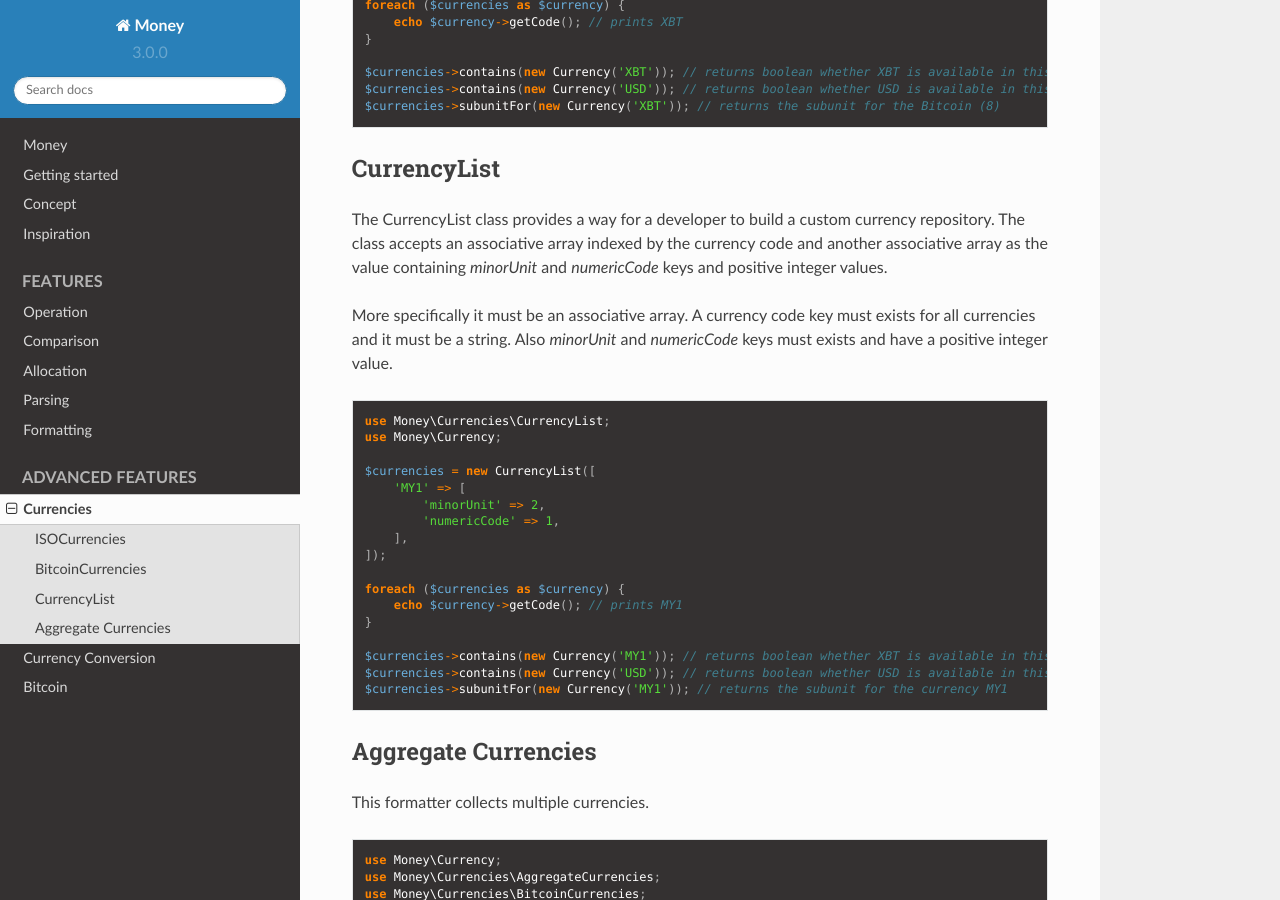
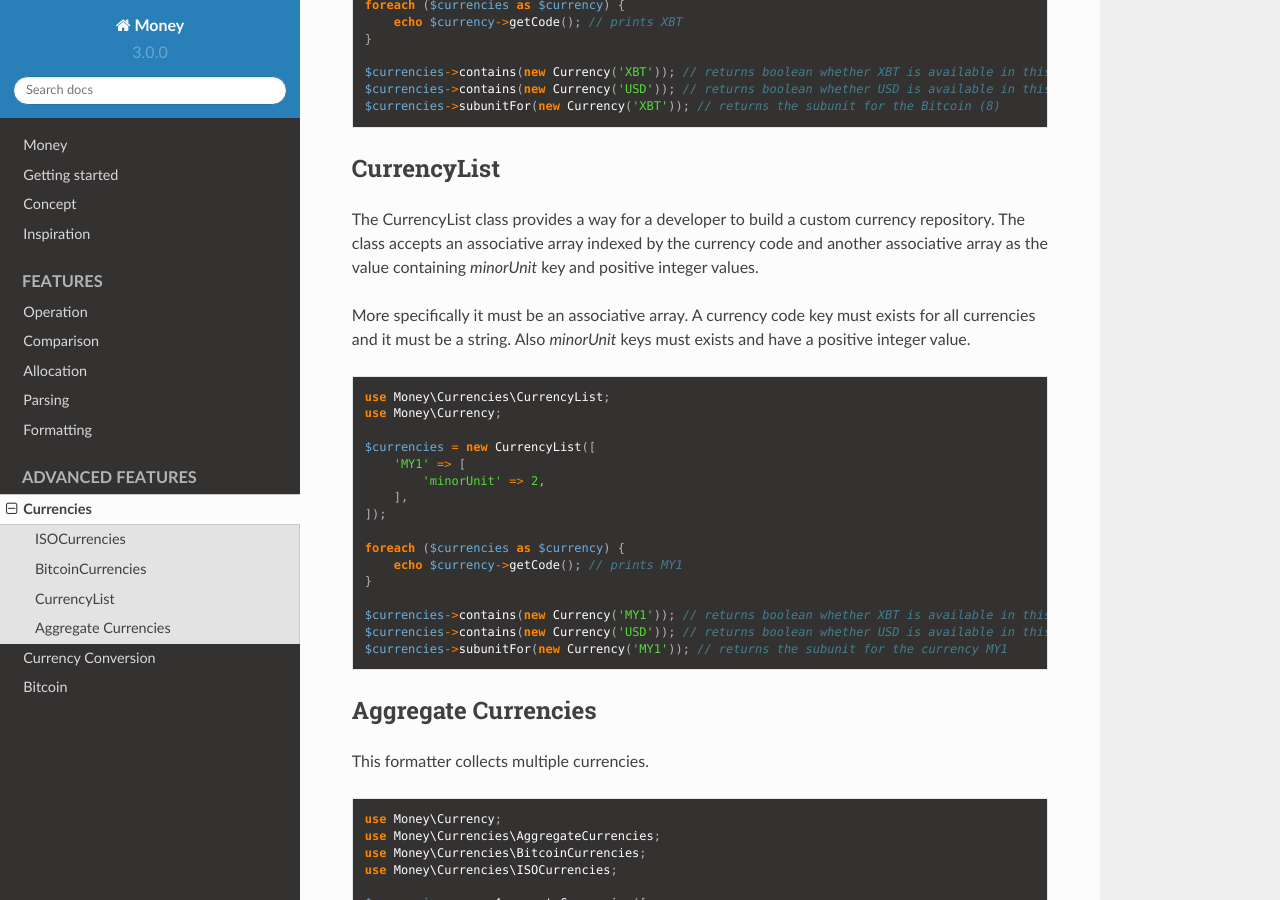
Before and after one commit to moneyphp/money, a Sphinx documentation site: the page built from doc/features/currencies.rst, in a window 1280 px wide and 900 px high, scrolled down 861 px. Built offline with Sphinx 7.4.7 and the Read the Docs theme 2.0.0, drawn with Linux system fonts in a browser that asks for light colours.

Commit message:
Update currencies.rst

```diff
--- a/doc/features/currencies.rst
+++ b/doc/features/currencies.rst
@@ -54,10 +54,10 @@ CurrencyList
 
 The CurrencyList class provides a way for a developer to build a custom currency repository.
 The class accepts an associative array indexed by the currency code
-and another associative array as the value containing `minorUnit` and `numericCode` keys and positive integer values.
+and another associative array as the value containing `minorUnit` key and positive integer values.
 
 More specifically it must be an associative array. A currency code key must exists for all currencies and it must be a
-string. Also `minorUnit` and `numericCode` keys must exists and have a positive integer value.
+string. Also `minorUnit` keys must exists and have a positive integer value.
 
 .. code-block:: php
 
@@ -67,7 +67,6 @@ string. Also `minorUnit` and `numericCode` keys must exists and have a positive
     $currencies = new CurrencyList([
         'MY1' => [
             'minorUnit' => 2,
-            'numericCode' => 1,
         ],
     ]);
 
```
